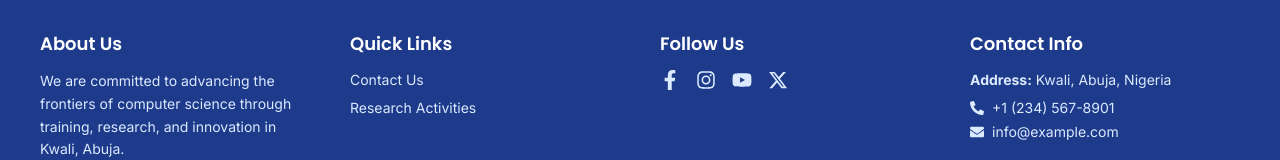
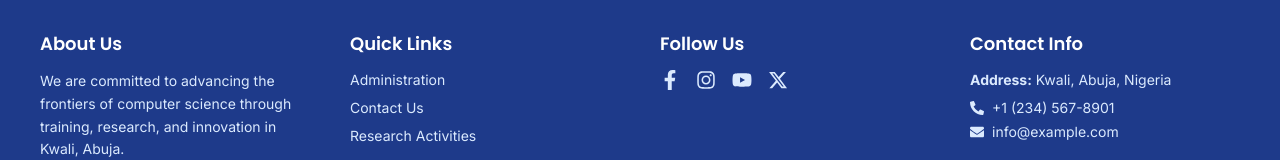
Before and after one commit to Favskid/departmental-site, a React (Vite) app: page /administration in a window 1280 px wide. Shown: the part 198-358 px from the top of the page. Built offline with nearby package versions, Linux system fonts and the light colour scheme.

Commit message:
added new code

```diff
--- a/src/components/Footer.jsx
+++ b/src/components/Footer.jsx
@@ -1,5 +1,5 @@
 import { FaFacebookF, FaInstagram, FaYoutube, FaPhoneAlt, FaEnvelope } from "react-icons/fa";
-import { FaXTwitter } from "react-icons/fa6";  // X (Twitter) icon from FA6
+import { FaXTwitter } from "react-icons/fa6";
 
 const Footer = () => {
   return (
@@ -18,8 +18,11 @@ const Footer = () => {
         <div>
           <h2 className="text-lg font-semibold mb-3">Quick Links</h2>
           <ul className="space-y-2 text-sm text-blue-100">
+          <li>
+              <a href="/Administration" className="hover:text-white transition">Administration</a>
+            </li>
             <li>
-              <a href="#contact" className="hover:text-white transition">Contact Us</a>
+              <a href="/Contact" className="hover:text-white transition">Contact Us</a>
             </li>
             <li>
               <a href="#research" className="hover:text-white transition">Research Activities</a>
```
